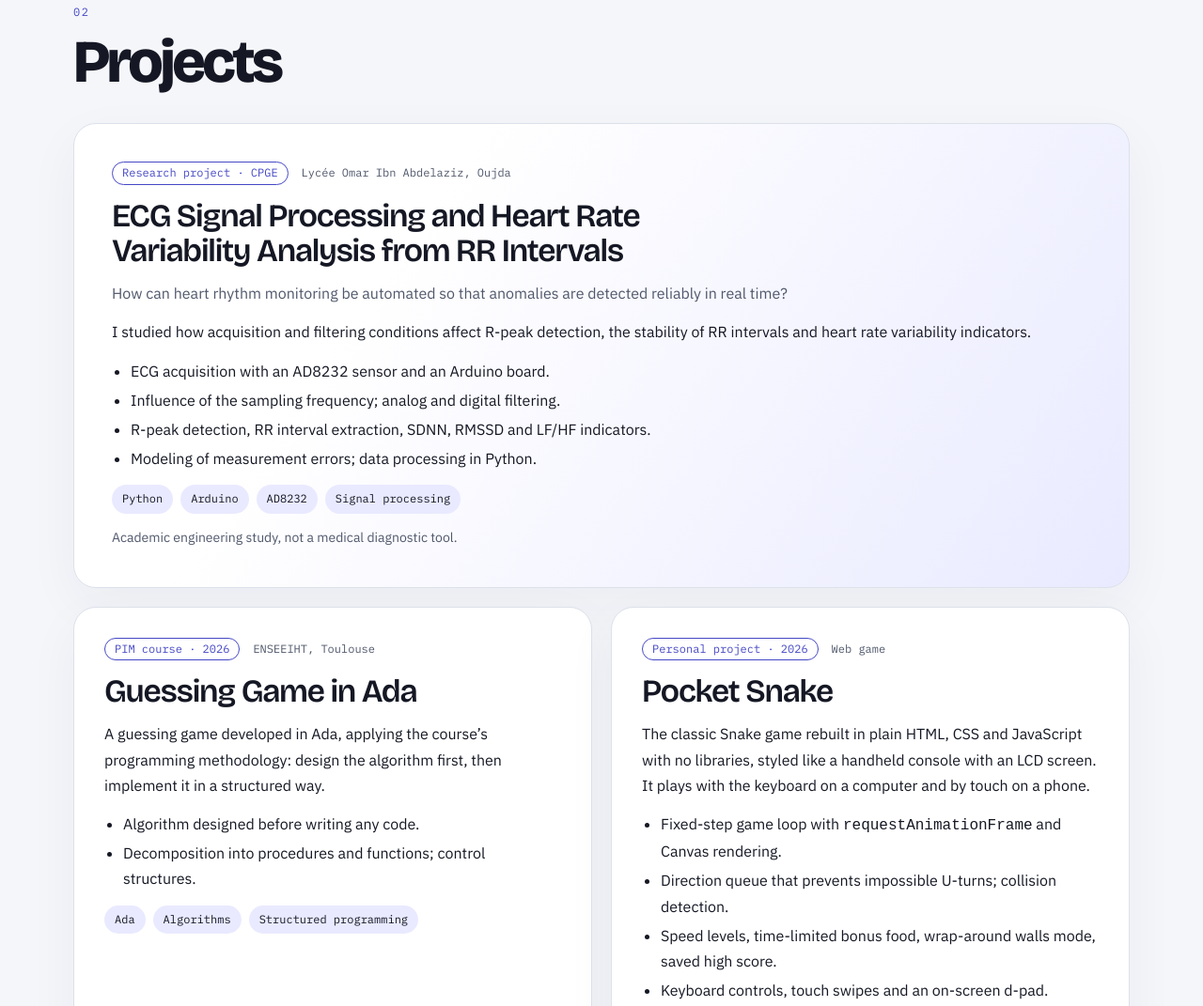
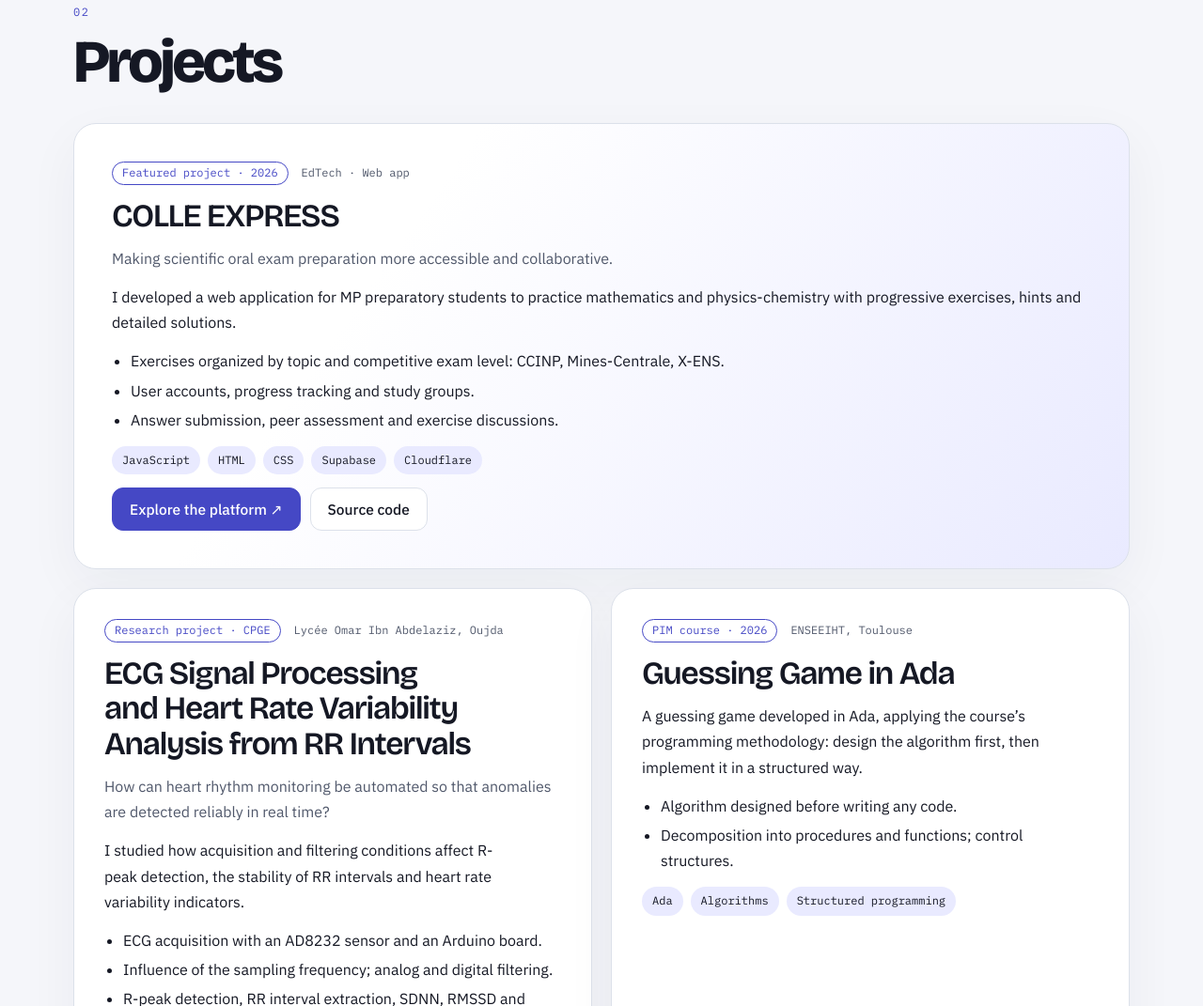
Before and after one commit to ibrahimben10/ibrahimben10.github.io, a plain HTML site: page index.html in a window 1280 px wide. Shown: the part 3199-4270 px from the top of the page at 94% size. Drawn offline with nearby package versions, Linux system fonts and the light colour scheme.

Commit message:
Feature COLLE EXPRESS educational web application in portfolio

```diff
--- a/index.html
+++ b/index.html
@@ -316,6 +316,21 @@ footer .inner{padding-block:32px 40px; display:flex; flex-wrap:wrap; justify-con
       <div class="projects">
 
         <article class="project">
+          <div class="top"><span class="status"><span data-l="fr">Projet phare · 2026</span><span data-l="en">Featured project · 2026</span></span><span>EdTech · Web app</span></div>
+          <h3>COLLE EXPRESS</h3>
+          <p class="q"><span data-l="fr">Une plateforme pour rendre la préparation aux oraux scientifiques plus accessible et collaborative.</span><span data-l="en">Making scientific oral exam preparation more accessible and collaborative.</span></p>
+          <p><span data-l="fr">J’ai développé une application web dédiée aux étudiants de CPGE MP pour s’entraîner en mathématiques et en physique-chimie, avec des exercices progressifs, des indices et des corrigés détaillés.</span><span data-l="en">I developed a web application for MP preparatory students to practice mathematics and physics-chemistry with progressive exercises, hints and detailed solutions.</span></p>
+          <ul>
+            <li><span data-l="fr">Exercices classés par chapitre et niveau de concours : CCINP, Mines-Centrale, X-ENS.</span><span data-l="en">Exercises organized by topic and competitive exam level: CCINP, Mines-Centrale, X-ENS.</span></li>
+            <li><span data-l="fr">Comptes utilisateurs, suivi de progression et groupes de travail.</span><span data-l="en">User accounts, progress tracking and study groups.</span></li>
+            <li><span data-l="fr">Soumission de réponses, évaluation par les pairs et échanges autour des exercices.</span><span data-l="en">Answer submission, peer assessment and exercise discussions.</span></li>
+          </ul>
+          <ul class="chips"><li>JavaScript</li><li>HTML</li><li>CSS</li><li>Supabase</li><li>Cloudflare</li></ul>
+          <div class="links"><a class="btn solid" href="https://colle-express.ibrahimben930.workers.dev/#colle" target="_blank" rel="noopener"><span data-l="fr">Découvrir la plateforme ↗</span><span data-l="en">Explore the platform ↗</span></a><a class="btn" href="https://github.com/ibrahimben10/colle-express" target="_blank" rel="noopener"><span data-l="fr">Code source</span><span data-l="en">Source code</span></a></div>
+        </article>
+
+
+        <article class="project">
           <div class="top"><span class="status"><span data-l="fr">TIPE · CPGE</span><span data-l="en">Research project · CPGE</span></span><span>Lycée Omar Ibn Abdelaziz, Oujda</span></div>
           <h3><span data-l="fr">Analyse des cycles cardiaques à partir des intervalles RR d’un signal ECG</span><span data-l="en">ECG Signal Processing and Heart Rate Variability Analysis from RR Intervals</span></h3>
           <p class="q"><span data-l="fr">Comment automatiser la surveillance du rythme cardiaque afin d’assurer une détection fiable des anomalies en temps réel ?</span><span data-l="en">How can heart rhythm monitoring be automated so that anomalies are detected reliably in real time?</span></p>
```
